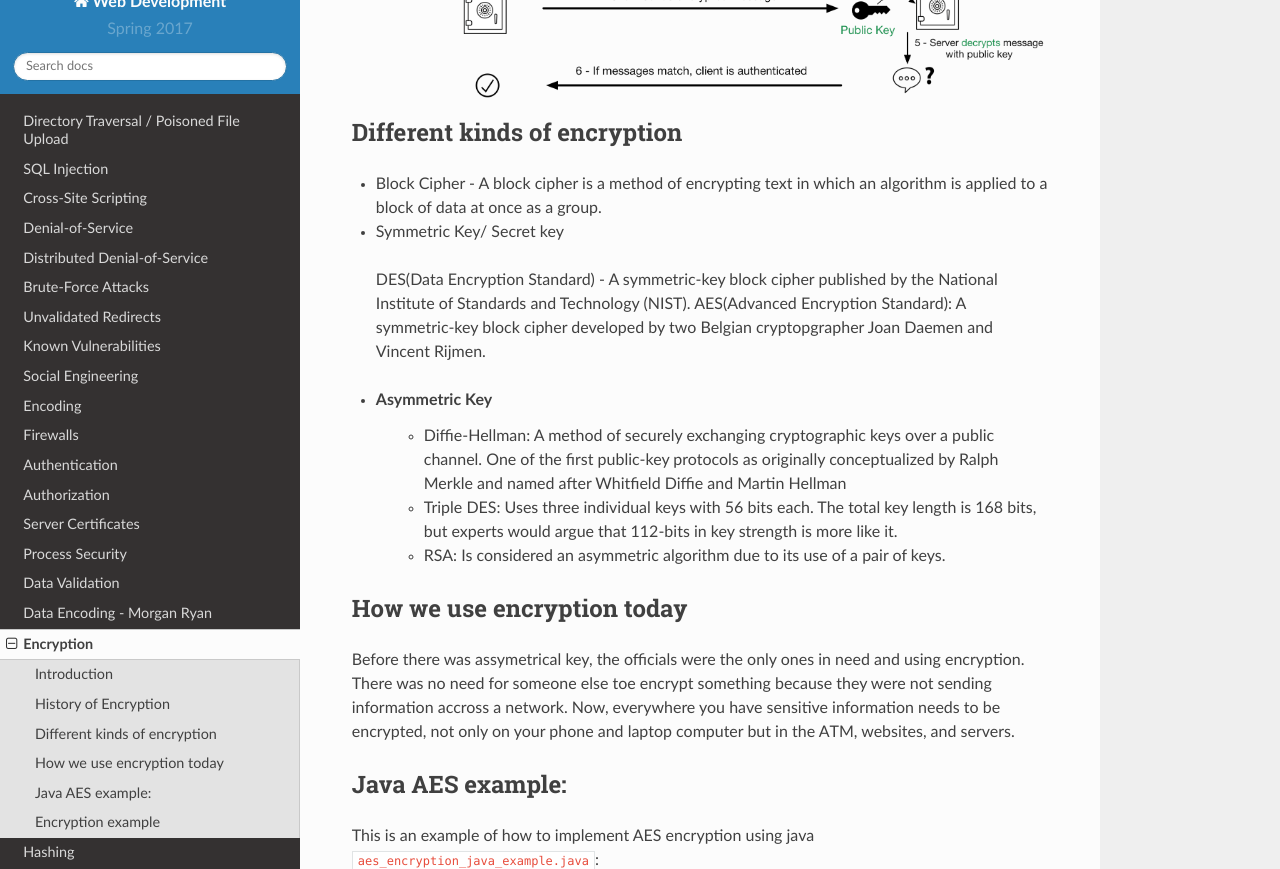
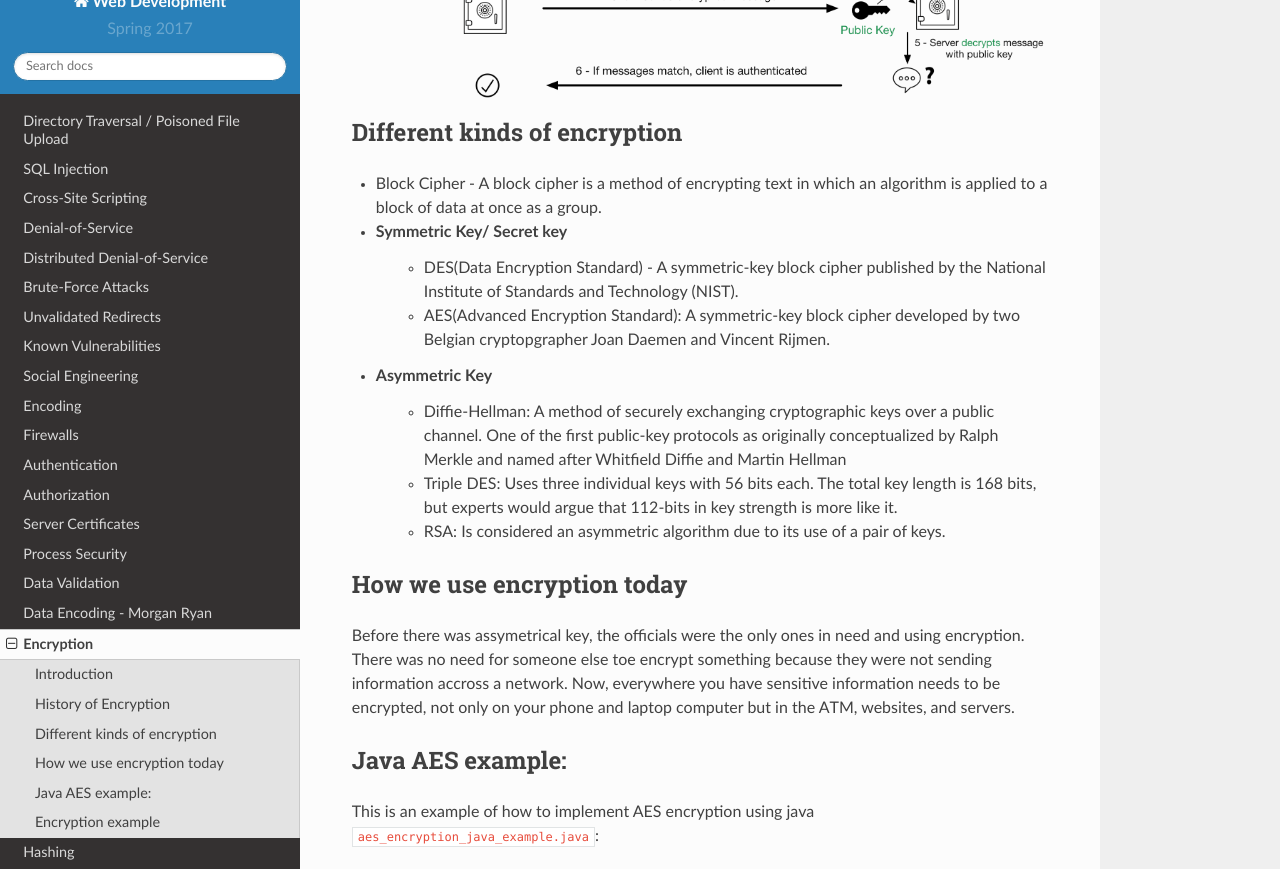
Before and after one commit to pvcraven/2017_web_security, a Sphinx documentation site: the page built from source/encryption/encryption.rst, in a window 1280 px wide and 900 px high, scrolled down 1033 px, cut to the strip 0-869 px from the top of the window. Built offline with Sphinx 7.4.7 and the Read the Docs theme 2.0.0, drawn with Linux system fonts in a browser that asks for light colours.

Commit message:
no message

```diff
--- a/source/encryption/encryption.rst
+++ b/source/encryption/encryption.rst
@@ -18,8 +18,8 @@
 -----------------------------
 * Block Cipher - A block cipher is a method of encrypting text in which an algorithm is applied to a block of data at once as a group.
 * Symmetric Key/ Secret key
- DES(Data Encryption Standard) - A symmetric-key block cipher published by the National Institute of Standards and Technology (NIST).
- AES(Advanced Encryption Standard): A symmetric-key block cipher developed by two Belgian cryptopgrapher  Joan Daemen and Vincent Rijmen.
+	* DES(Data Encryption Standard) - A symmetric-key block cipher published by the National Institute of Standards and Technology (NIST).
+	* AES(Advanced Encryption Standard): A symmetric-key block cipher developed by two Belgian cryptopgrapher  Joan Daemen and Vincent Rijmen.
 * Asymmetric Key
     * Diffie-Hellman: A method of securely exchanging cryptographic keys over a public channel. One of the first public-key protocols as originally conceptualized by Ralph Merkle and named after Whitfield Diffie and Martin Hellman
     * Triple DES: Uses three individual keys with 56 bits each. The total key length is 168 bits, but experts would argue that 112-bits in key strength is more like it.
```
